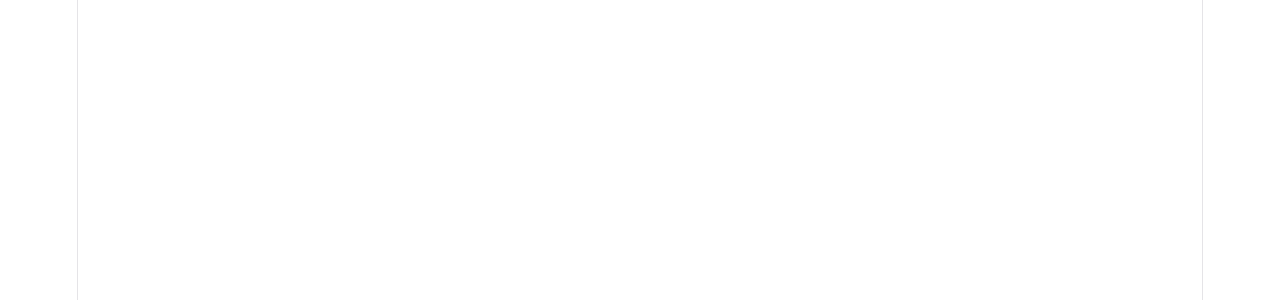
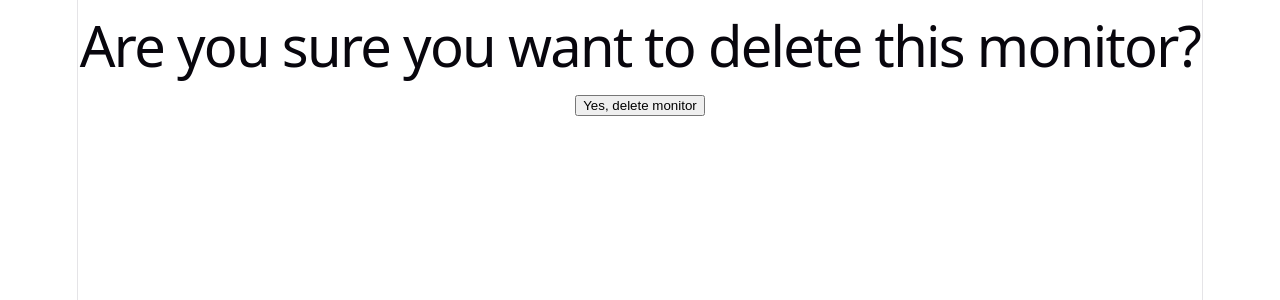
Before and after one commit to manthan-labels/pulse, a React (Vite) app in the folder pulse-ui/: page /dashboard/deleteMonitor/1 in a window 1280 px wide. Before the commit this address had no page. Shown: the top 300 px of the page. Built offline with nearby package versions, Linux system fonts and the light colour scheme.

Commit message:
Add delete monitor with confirmation page

```diff
--- a/pulse-ui/src/App.jsx
+++ b/pulse-ui/src/App.jsx
@@ -7,6 +7,7 @@ import Dashboard from "./pages/dashboard";
 import Logout from "./pages/logout";
 import Addmonitor from "./pages/addMonitor";
 import Trackmonitor from "./pages/trackmonitor";
+import Deletemonitor from "./pages/deletemonitor";
 
 
 function App() {
@@ -19,6 +20,7 @@ function App() {
         <Route path="/logout" element={<Logout />} />
         <Route path="/dashboard/addMonitor" element={<Addmonitor/>} />
         <Route path="/dashboard/trackmonitor/:monitorid" element={<Trackmonitor />} />
+        <Route path="/dashboard/deleteMonitor/:monitorid" element={<Deletemonitor />} />
       </Routes>
     </BrowserRouter>
   )
--- a/pulse-ui/src/pages/dashboard.jsx
+++ b/pulse-ui/src/pages/dashboard.jsx
@@ -12,9 +12,9 @@ function Dashboard() {
         setMonitors(data);
     }
 
-            useEffect(() => {
-            fetchDashboard();
-                }, []);
+    useEffect(() => {
+        fetchDashboard();
+    }, []);
 
     return (
         <div>
@@ -23,6 +23,7 @@ function Dashboard() {
 
             {monitors.map((monitor) => (<div key={monitor._id}>
                 <img src="https://encrypted-tbn0.gstatic.com/images?q=tbn:ANd9GcRkef3M6S34ScEHEqenN6v5B4e1fBfjEWTlHBntu6fSeA&s" onClick={() => window.location.href=`/dashboard/trackmonitor/${monitor._id}`} />
+                <button onClick={() => window.location.href = `/dashboard/deleteMonitor/${monitor._id}`}>Delete monitor</button>
                 <p>{monitor.name}</p>
             </div>))}
 
--- /dev/null
+++ b/pulse-ui/src/pages/deletemonitor.jsx
@@ -0,0 +1,34 @@
+import React from 'react';
+import { useParams } from 'react-router-dom';
+
+function Deletemonitor() {
+    const monitorid = useParams().monitorid;
+
+    async function handleSubmit(e) {
+        e.preventDefault();
+
+        //const monitorToDelete = monitorModel.find({
+        //    _id: monitorid
+        //});
+        //monitorToDelete will be monitor objeact
+
+
+        const response = await fetch(`http://localhost:3000/dashboard/deleteMonitor/${monitorid}`, {method: "POST", credentials: "include", headers: {"Content-Type": "application/json"}});
+
+        const data = await response.json();
+        console.log(data);
+
+        window.location.href = "/dashboard";
+    }
+
+    return (
+        <div>
+            <h1>Are you sure you want to delete this monitor?</h1>
+            <form onSubmit={handleSubmit}>
+                <button type="submit">Yes, delete monitor</button>
+            </form>
+        </div>
+    );
+}
+
+export default Deletemonitor
```
Also changed, not shown: pulse-ui/src/pages/trackmonitor.jsx (+0 -7 lines), 1 other file (tests, documents, lock files or other folders).
